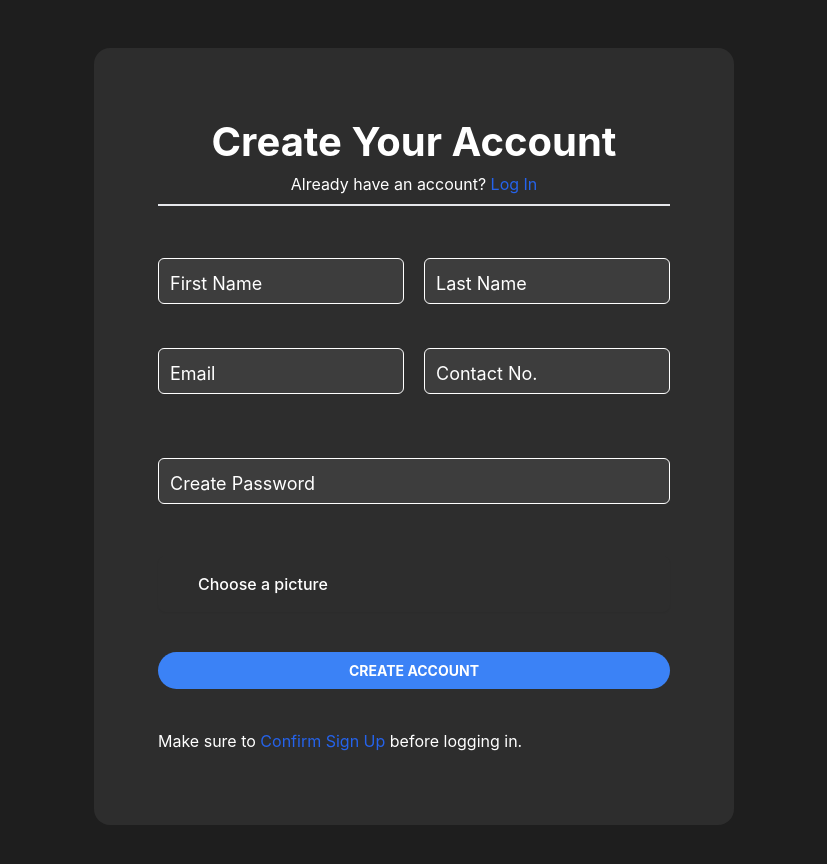
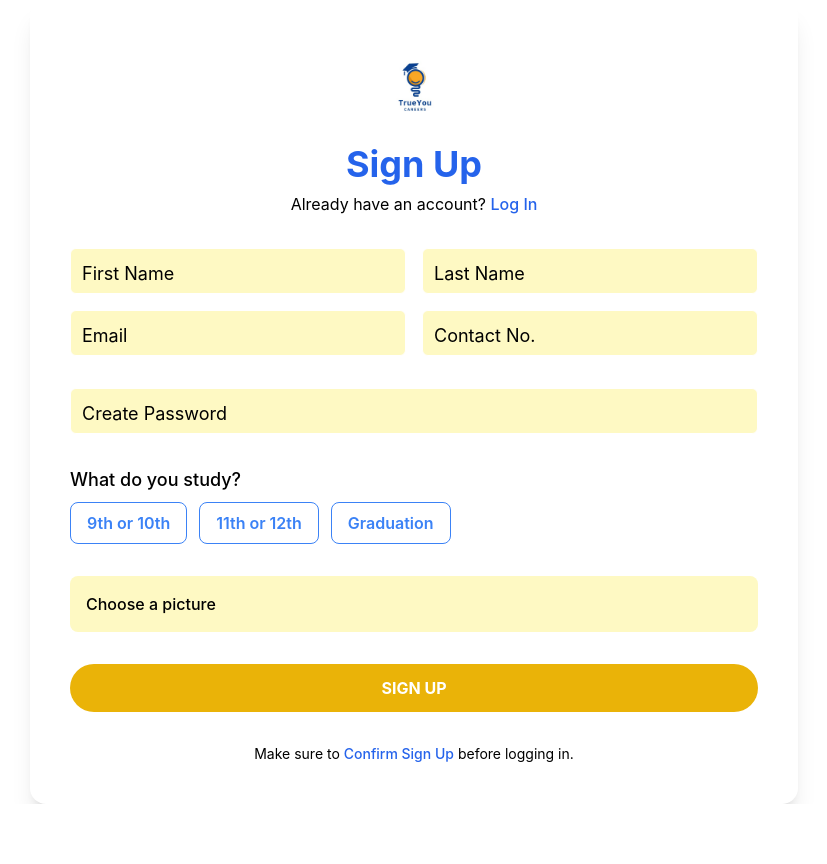
Before and after one commit to Shashank-jais/LLM_Academic, a React (Vite) app in the folder Frontend/: page /signup in a window 1280 px wide. Shown: the top 864 px of the page, without its empty margins (226-1053 px from the left). After the commit the page ends 804 px from the top, so only its background shows below. Built offline with nearby package versions, Linux system fonts and the light colour scheme.

Commit message:
SignUp Page UI changed

```diff
--- a/Frontend/src/components/SignUp.jsx
+++ b/Frontend/src/components/SignUp.jsx
@@ -2,14 +2,17 @@ import React, { useState } from "react";
 import { Link, useNavigate } from "react-router-dom";
 
 const SignUp = () => {
+  const [grade, setGrade] = useState("");
+
+  const options = ["9th or 10th", "11th or 12th", "Graduation"];
+
   const [formData, setFormData] = useState({
     first_name: "",
     last_name: "",
     email: "",
     contact: "",
-
+    grade: grade,
     password: "",
-
     profileImage: null,
   });
 
@@ -53,131 +56,131 @@ const SignUp = () => {
   };
 
   return (
-    <div className="flex items-center justify-center min-h-screen bg-gray-800 text-white">
+    <div className="min-h-screen flex items-center justify-center bg-white text-black px-4">
       <form
         onSubmit={handleSubmit}
-        className="bg-gray-700 flex flex-col gap-10 p-[4rem] rounded-2xl w-full sm:w-[35rem] lg:w-[40rem] sm:my-[3rem]"
+        className="bg-white flex flex-col gap-8 rounded-2xl w-full max-w-3xl p-6 sm:p-10 shadow-xl"
       >
-        <div className="flex flex-col justify-center items-center border-b-2">
-          <h1 className="text-white text-[2rem] sm:text-[2.5rem] font-bold">
-            Create Your Account
+        <div className="flex flex-col items-center text-center">
+          <img
+            src="/public/logo.jpg"
+            alt="Logo"
+            className="w-24 h-24 object-contain mb-2"
+          />
+          <h1 className="text-blue-600 text-3xl sm:text-4xl font-bold mb-2">
+            Sign Up
           </h1>
-          <div className="mb-2">
-            <p>
+          <p className="text-sm sm:text-base">
             Already have an account?{" "}
-              <Link to="/login" className="text-blue-600">
+            <Link
+              to="/login"
+              className="text-blue-600 font-medium hover:underline"
+            >
               Log In
             </Link>
           </p>
         </div>
-        </div>
-        <div className="flex flex-col sm:grid sm:grid-cols-2 gap-5">
-          <label className="relative w-full my-3">
+
+        <div className="grid sm:grid-cols-2 gap-4">
+          {[
+            { label: "First Name", name: "first_name", type: "text" },
+            { label: "Last Name", name: "last_name", type: "text" },
+            { label: "Email", name: "email", type: "email" },
+            { label: "Contact No.", name: "contact", type: "text" },
+          ].map(({ label, name, type }) => (
+            <label key={name} className="relative w-full">
               <input
-              type="text"
-              name="first_name"
-              value={formData.first_name}
-              onChange={(e) => handleChange(e.target.name, e.target.value)}
-              className="block w-full p-3 text-sm text-white bg-gray-600 border border-white rounded-md appearance-none focus:outline-none peer"
+                type={type}
+                name={name}
+                value={formData[name]}
+                onChange={(e) => handleChange(name, e.target.value)}
+                className="peer block w-full p-3 text-sm text-black bg-yellow-100 border border-white rounded-md focus:outline-none"
                 required
               />
-            <span className="absolute text-white text-lg duration-300 left-3 top-3 peer-focus:text-sm peer-focus:-translate-y-5 peer-focus:px-1 peer-valid:text-sm peer-valid:-translate-y-5 peer-valid:px-1 bg-gray-600">
-              First Name
+              <span className="absolute left-3 top-3 bg-yellow-100 text-lg text-black transition-all duration-300 peer-focus:text-sm peer-focus:-translate-y-5 peer-focus:px-1 peer-valid:text-sm peer-valid:-translate-y-5 peer-valid:px-1">
+                {label}
               </span>
             </label>
-          <label className="relative w-full my-3">
-            <input
-              type="text"
-              name="last_name"
-              value={formData.last_name}
-              onChange={(e) => handleChange(e.target.name, e.target.value)}
-              className="block w-full p-3 text-sm text-white bg-gray-600 border border-white rounded-md appearance-none focus:outline-none peer"
-              required
-            />
-            <span className="absolute text-white text-lg duration-300 left-3 top-3 peer-focus:text-sm peer-focus:-translate-y-5 peer-focus:px-1 peer-valid:text-sm peer-valid:-translate-y-5 peer-valid:px-1 bg-gray-600">
-              Last Name
-            </span>
-          </label>
-          <label className="relative w-full my-3">
-            <input
-              type="email"
-              name="email"
-              value={formData.email}
-              onChange={(e) => handleChange(e.target.name, e.target.value)}
-              className="block w-full p-3 text-sm text-white bg-gray-600 border border-white rounded-md appearance-none focus:outline-none peer"
-              required
-            />
-            <span className="absolute text-white text-lg duration-300 left-3 top-3 peer-focus:text-sm peer-focus:-translate-y-5 peer-focus:px-1 peer-valid:text-sm peer-valid:-translate-y-5 peer-valid:px-1 bg-gray-600">
-              Email
-            </span>
-          </label>
-          <label className="relative w-full my-3">
-            <input
-              type="text"
-              name="contact"
-              value={formData.contact}
-              onChange={(e) => handleChange(e.target.name, e.target.value)}
-              className="block w-full p-3 text-sm text-white bg-gray-600 border border-white rounded-md appearance-none focus:outline-none peer"
-              required
-            />
-            <span className="absolute text-white text-lg duration-300 left-3 top-3 peer-focus:text-sm peer-focus:-translate-y-5 peer-focus:px-1 peer-valid:text-sm peer-valid:-translate-y-5 peer-valid:px-1 bg-gray-600">
-              Contact No.
-            </span>
-          </label>
+          ))}
         </div>
-        <div className="flex flex-col w-full gap-2">
-          <label className="relative w-full my-3">
+
+        <label className="relative w-full">
           <input
             type="password"
             name="password"
             value={formData.password}
-              onChange={(e) => handleChange(e.target.name, e.target.value)}
-              className="block w-full p-3 text-sm text-white bg-gray-600 border border-white rounded-md focus:outline-none peer"
+            onChange={(e) => handleChange("password", e.target.value)}
+            className="peer block w-full p-3 text-sm text-black bg-yellow-100 border border-white rounded-md focus:outline-none"
             required
           />
-            <span className="absolute text-white text-lg duration-300 left-3 top-3 peer-focus:text-sm peer-focus:-translate-y-5 peer-focus:px-1 peer-valid:text-sm peer-valid:-translate-y-5 peer-valid:px-1 bg-gray-600">
+          <span className="absolute left-3 top-3 bg-yellow-100 text-lg text-black transition-all duration-300 peer-focus:text-sm peer-focus:-translate-y-5 peer-focus:px-1 peer-valid:text-sm peer-valid:-translate-y-5 peer-valid:px-1">
             Create Password
           </span>
         </label>
+
+        <div className="w-full">
+          <p className="text-lg font-medium mb-2">What do you study?</p>
+          <div className="flex flex-wrap gap-3">
+            {options.map((option) => (
+              <button
+                type="button"
+                key={option}
+                onClick={() => {
+                  setGrade(option);
+                  setFormData((prevData) => ({ ...prevData, grade: option }));
+                }}
+                className={`px-4 py-2 rounded-lg font-semibold text-sm sm:text-base transition-all duration-300 focus:outline-none focus:ring-2 focus:ring-blue-300 ${
+                  grade === option
+                    ? "bg-blue-600 text-white"
+                    : "border border-blue-500 text-blue-500 hover:scale-105 hover:border-blue-600 hover:text-blue-600"
+                }`}
+              >
+                {option}
+              </button>
+            ))}
           </div>
-        <div className="flex flex-col w-full gap-2 rounded-lg shadow-sm hover:bg-gray-800 focus:border-2 duration-300 focus:outline-none">
+        </div>
+
+        <div className="bg-yellow-100 rounded-lg p-4 flex flex-col items-start gap-2">
+          <label
+            htmlFor="file"
+            className="text-black font-medium cursor-pointer"
+          >
+            Choose a picture
+          </label>
           <input
             type="file"
             id="file"
+            accept="image/*"
             className="hidden"
-            accept="image/*"
             onChange={handleFileChange}
           />
-          <label
-            htmlFor="file"
-            className="text-white font-medium cursor-pointer inline-block px-10 py-4"
-          >
-            Choose a picture
-          </label>
-        </div>
           {formData.profileImage && (
             <img
               src={formData.profileImage}
               alt="Profile Preview"
-            className="w-32 h-32 object-cover rounded-full mx-auto"
+              className="w-24 h-24 object-cover rounded-full mt-2"
             />
           )}
+        </div>
+
         <button
           type="submit"
-          className="bg-blue-500 hover:bg-blue-600 p-2 rounded-full text-white mx-auto transition-scale hover:scale-[1.1] hover:cursor-pointer duration-[300ms] font-bold text-[14px] w-full"
+          className="bg-yellow-500 hover:bg-yellow-600 p-3 rounded-full text-white font-bold text-base transition-transform hover:scale-105 w-full"
         >
-          CREATE ACCOUNT
+          SIGN UP
         </button>
 
-        <div className=" mb-2">
-          <p>
+        <p className="text-center text-sm">
           Make sure to{" "}
-            <Link to="/confirm" className="text-blue-600">
+          <Link
+            to="/confirm"
+            className="text-blue-600 font-medium hover:underline"
+          >
             Confirm Sign Up
           </Link>{" "}
-            before logging in.{" "}
+          before logging in.
         </p>
-        </div>
       </form>
     </div>
   );
```
Lines whose indentation alone changed are shown as unchanged.
